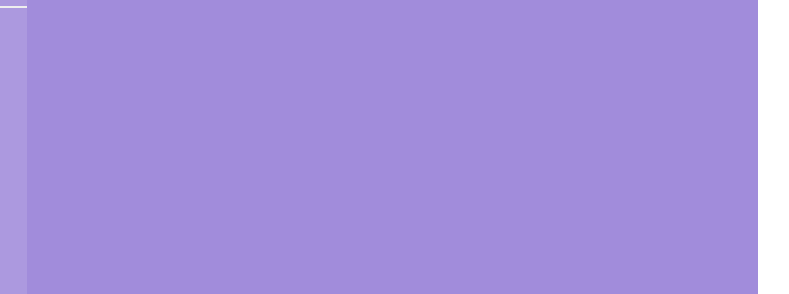
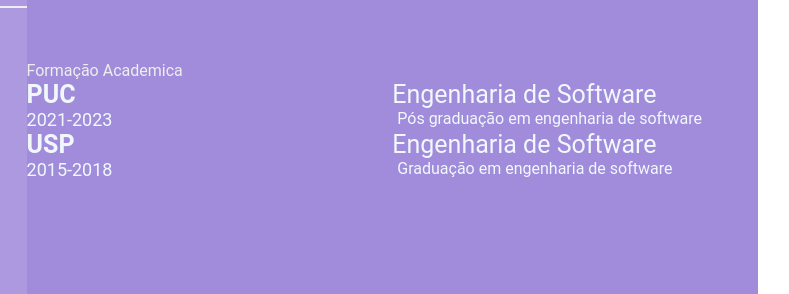
Before and after one commit to HenriqueHagio/devweekgit.github.io, a plain HTML site: page index.html in a window 1280 px wide. Shown: the part 353-647 px from the top of the page, 394-1183 px from the left. Drawn offline with Linux system fonts and the light colour scheme.

Commit message:
Feat add school academy (#5)
* day4

```diff
--- a/index.html
+++ b/index.html
@@ -70,6 +70,32 @@
                         </div>
                     </div>
                 </section>
+                <section class="education gap">
+                    <div class="right-title">Formação Academica</div>
+                    <div class="education-contents">
+                    <div class="education-left">
+                        <p class="education-school-name">PUC</p>
+                        <p class="educationp-time-period">2021-2023</p>
+                    </div>
+                    <div class="education-right">
+                        <p class="education-subject">Engenharia de Software</p>
+                        <p class="education-desc">
+                            Pós graduação em engenharia de software
+                        </p>
+
+                    </div>
+                    <div class="education-left">
+                        <p class="education-school-name">USP</p>
+                        <p class="educationp-time-period">2015-2018</p>
+                    </div>
+                    <div class="education-right">
+                        <p class="education-subject">Engenharia de Software</p>
+                        <p class="education-desc">
+                            Graduação em engenharia de software
+                        </p>
+                    </div>
+                    </div>
+                </section>
            </section>
     </main>
 </body>
```
